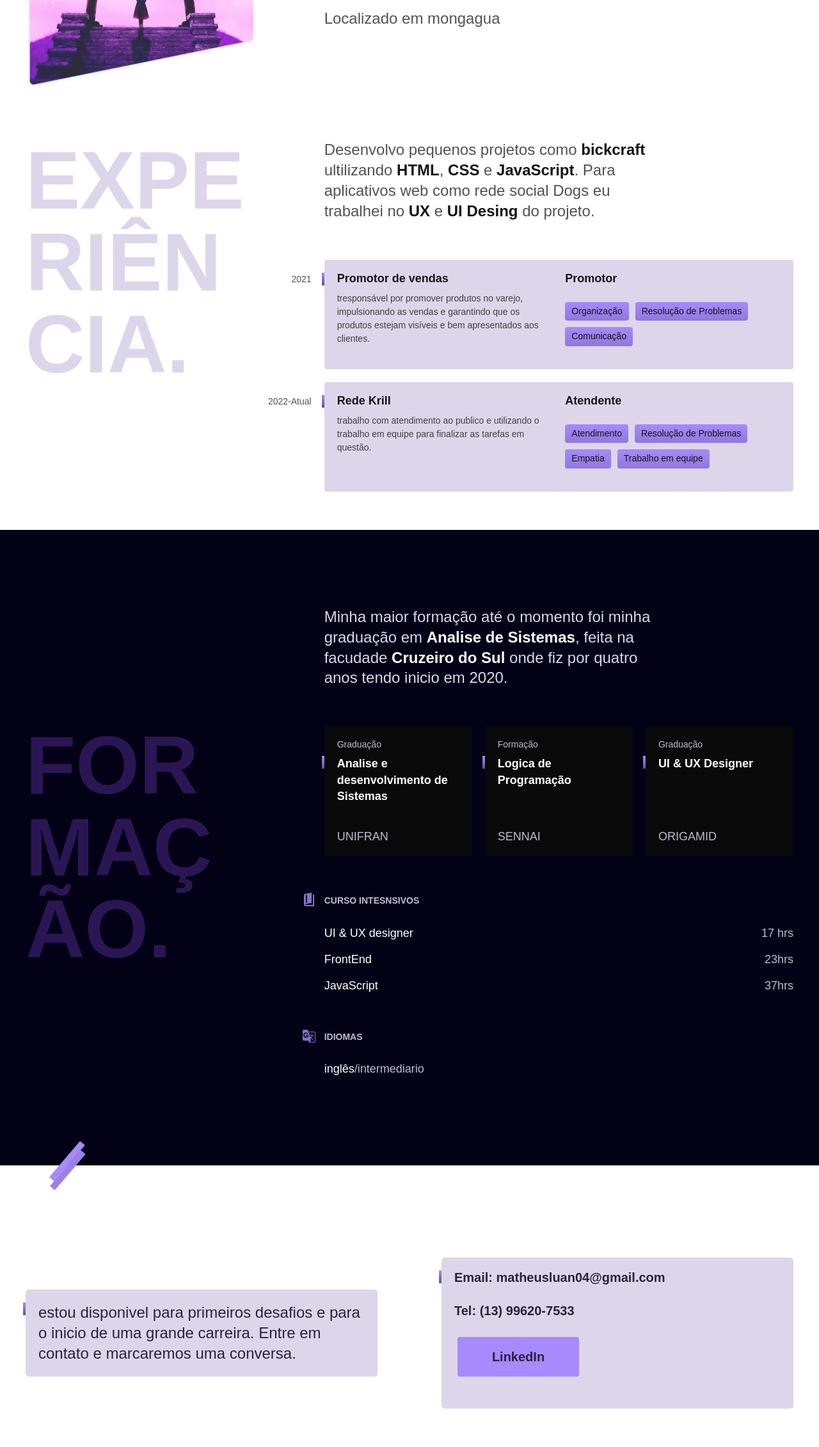
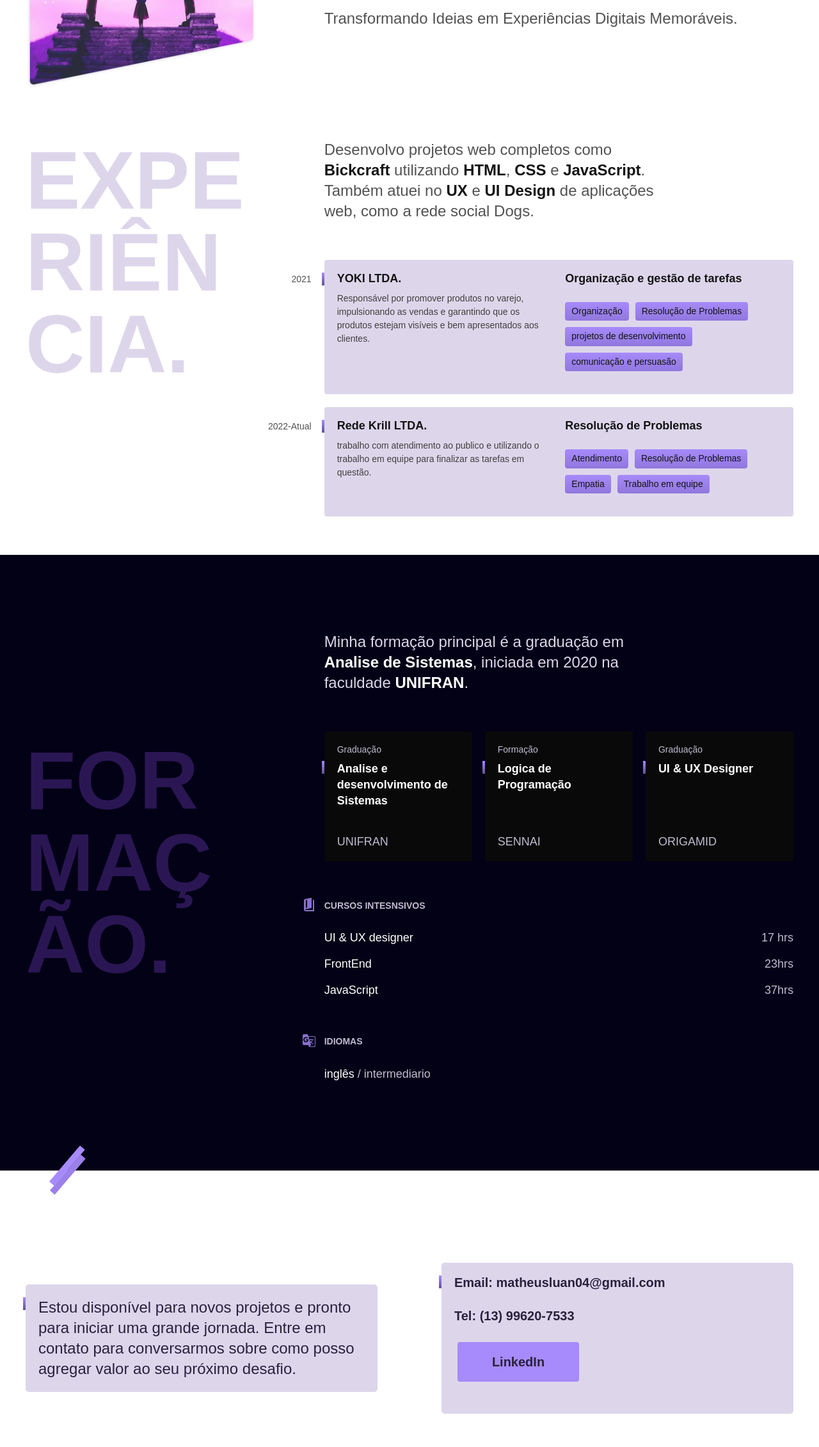
Before and after one commit to Waxzin/waxzin.github.io, a plain HTML site: page index.html in a window 1280 px wide. Shown: the part 539-2800 px from the top of the page at 64% size. Drawn offline with Linux system fonts and the light colour scheme.

Commit message:
Correções de erros

```diff
--- a/estilo/footer.css
+++ b/estilo/footer.css
@@ -21,7 +21,7 @@
     position: relative;
 }
 
-.footer-texto::before{
+.footer-texto::before,.footer-contato::before{
     content: '';
     display: block;
     width: 4px;
@@ -32,16 +32,6 @@
     left: -4px;
 }
 
-.footer-contato::before{
-    content: '';
-    display: block;
-    width: 4px;
-    height: 20px;
-    background: linear-gradient(#A78AFB,#635295);
-    position: absolute;
-    top: 20px;
-    left: -4px;
-}
 
 .footer-container li{
     font-weight: bold;
@@ -67,7 +57,7 @@
     position: relative;
 }
 
-.footer-cop{
+.footer-copy{
     grid-column: 1 / -1;
     font-size: 1.125rem;
     color: #6D697E;
--- a/estilo/formacao.css
+++ b/estilo/formacao.css
@@ -30,7 +30,7 @@
 
 .formacao .subtitulo{
     color: #2B1654;
-    max-width: ch;
+    max-width: 5ch;
 
 }
 
--- a/estilo/global.css
+++ b/estilo/global.css
@@ -44,7 +44,7 @@ img{
 }
 
 
-@media (max-width: 800px) {
+@media (max-width: 800px){
    .subtitulo{
     font-size: 3rem;
     text-transform: capitalize;
--- a/index.html
+++ b/index.html
@@ -24,8 +24,8 @@
     <main class="introducao">
         <img src="./img/perfil-2.jpg" alt="templo" width="360" height="520">
         <div>
-            <h1>Desenvolverdor<br>Front end &<br>UI/UX designer.</h1>
-                <p>Localizado em mongagua</p>
+            <h1>Desenvolverdor<br>Front-end &<br>UI/UX designer.</h1>
+                <p>Transformando Ideias em Experiências Digitais Memoráveis.</p>
         </div>
     </main>
 
@@ -33,31 +33,31 @@
         <h2 class="subtitulo">Experiência.</h2>
         <div>
             <p class="experiencia-texto">
-            Desenvolvo pequenos projetos como <strong><a href="https://github.com/Waxzin/bickraft" class="bickcraft">bickcraft</a></strong>
-            ultilizando <strong>HTML</strong>, <strong>CSS</strong> e <strong>JavaScript</strong>. Para
-            aplicativos web como rede social Dogs eu
-            trabalhei no <strong>UX</strong> e <strong>UI Desing</strong> do projeto.
+            Desenvolvo projetos web completos como <strong><a href="https://github.com/Waxzin/bickraft" class="bickcraft">Bickcraft</a></strong>
+            utilizando <strong>HTML</strong>, <strong>CSS</strong> e <strong>JavaScript</strong>. Também
+            atuei no <strong>UX</strong> e <strong>UI Design</strong> de aplicações web, como a rede social Dogs.
             </p>
 
     <div class="empresa">
         <span class="empresa-ano">2021</span>
-        <h3 class="empresa-titulo"> Promotor de vendas</h3>
-        <span class="empresa-titulo">Promotor</span>
-        <p class="empresa-texto">tresponsável por promover produtos no varejo,
+        <h3 class="empresa-titulo"> YOKI LTDA.</h3>
+        <span class="empresa-titulo">Organização e gestão de tarefas</span>
+        <p class="empresa-texto">Responsável por promover produtos no varejo,
             impulsionando as vendas e garantindo que os produtos estejam
             visíveis e bem apresentados aos clientes.
         </p>
         <ul class="empresa-habilidades">
             <li>Organização</li>
             <li>Resolução de Problemas</li>
-            <li>Comunicação</li>
+            <li> projetos de desenvolvimento</li>
+            <li>comunicação e persuasão</li>
         </ul>
     </div>
 
     <div class="empresa">
         <span class="empresa-ano">2022-Atual</span>
-        <h3 class="empresa-titulo"> Rede Krill</h3>
-        <span class="empresa-titulo">Atendente</span>
+        <h3 class="empresa-titulo"> Rede Krill LTDA.</h3>
+        <span class="empresa-titulo">Resolução de Problemas</span>
         <p class="empresa-texto">trabalho com atendimento
             ao publico e utilizando o trabalho em equipe para finalizar as tarefas em questão.
         </p>
@@ -76,10 +76,9 @@
         <h2 class="subtitulo">formação.</h2>
     <div>
         <p class="formacao-texto">
-            Minha maior formação até o momento foi minha
-            graduação em <strong>Analise de Sistemas</strong>, feita na facudade
-            <strong>Cruzeiro do Sul</strong> onde fiz por quatro anos  tendo inicio
-            em 2020.
+            Minha formação principal é a
+            graduação em <strong>Analise de Sistemas</strong>, iniciada em 2020
+            na faculdade <strong>UNIFRAN</strong>.
         </p>
         <ul class="faculdade-lista">
             <li class="faculdade">
@@ -100,7 +99,7 @@
         </ul>
         <div class="formacao-extra">
             <div class="cursos">
-                <h3>CURSO INTESNSIVOS</h3>
+                <h3>CURSOS INTESNSIVOS</h3>
                 <ul>
                     <li>UI & UX designer <span>17 hrs</span></li>
                     <li> FrontEnd <span>23hrs</span></li>
@@ -110,7 +109,7 @@
             <div class="idiomas">
                 <h3>Idiomas</h3>
                 <ul>
-                    <li>inglês<span>/intermediario</span></li>
+                    <li>inglês <span>/ intermediario</span></li>
                 </ul>
             </div>
             </div>
@@ -120,17 +119,16 @@
         <footer class="footer" id="contato">
             <div class="footer-container">
             <p class="footer-texto">
-            estou disponivel para primeiros
-            desafios e para o inicio de uma
-            grande carreira. Entre em contato
-            e marcaremos uma conversa.
+           Estou disponível para novos projetos e pronto para iniciar uma grande jornada.
+           Entre em contato para conversarmos sobre
+           como posso agregar valor ao seu próximo desafio.
         </p>
         <ul class="footer-contato">
           <li>Email: matheusluan04@gmail.com</li>
           <li>Tel: (13) 99620-7533</li>
           <li class="button"><span><a href="https://www.linkedin.com/in/matheus-saturnino-a87214245/">LinkedIn</a></span></li>
         </ul>
-        <p class="footer-copy">Matheus. alguns direitos reservados.</p>
+        <p class="footer-copy">©2024 Matheus. Todos os direitos reservados.</p>
             </div>
         </footer>
 
```
